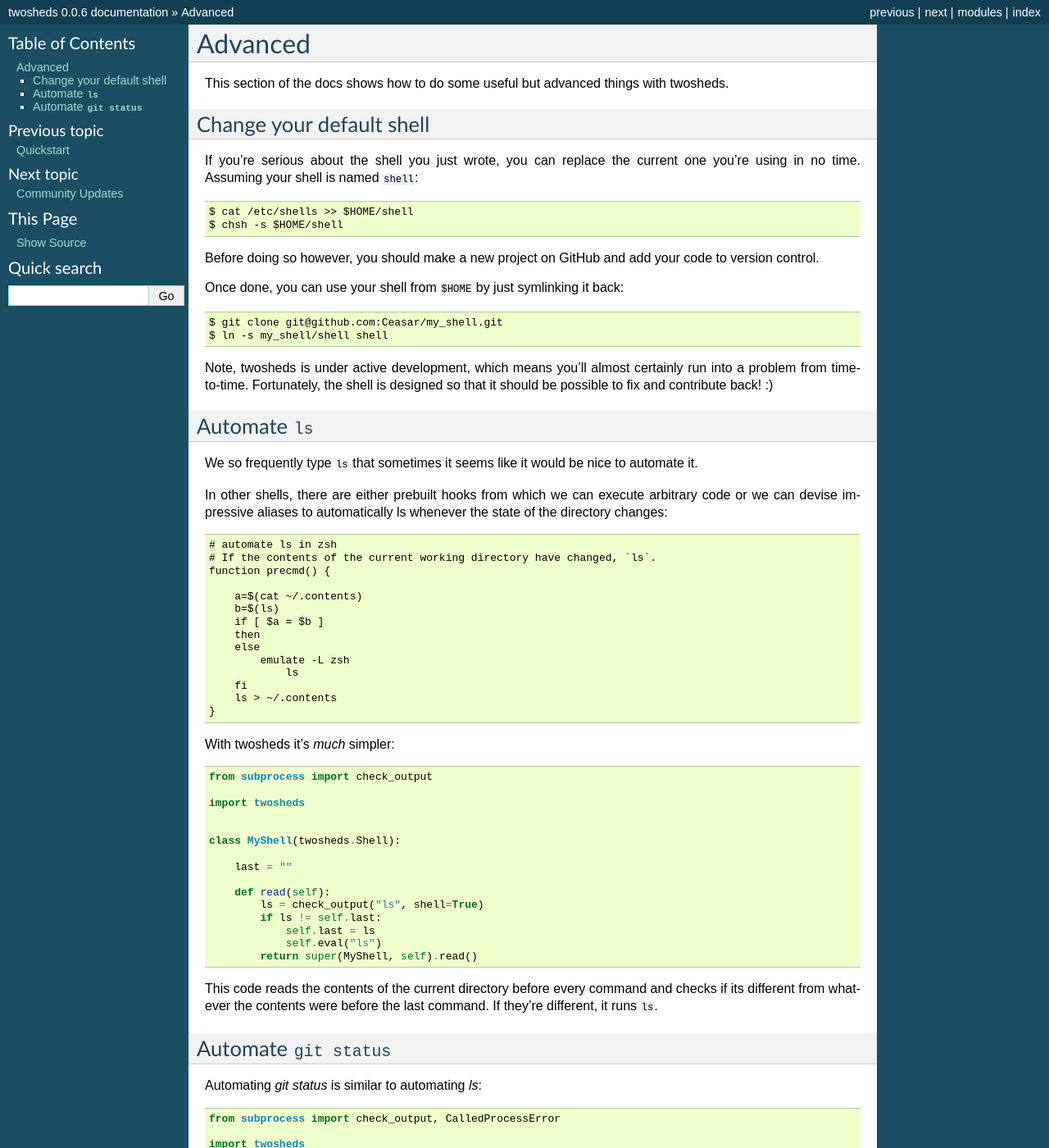
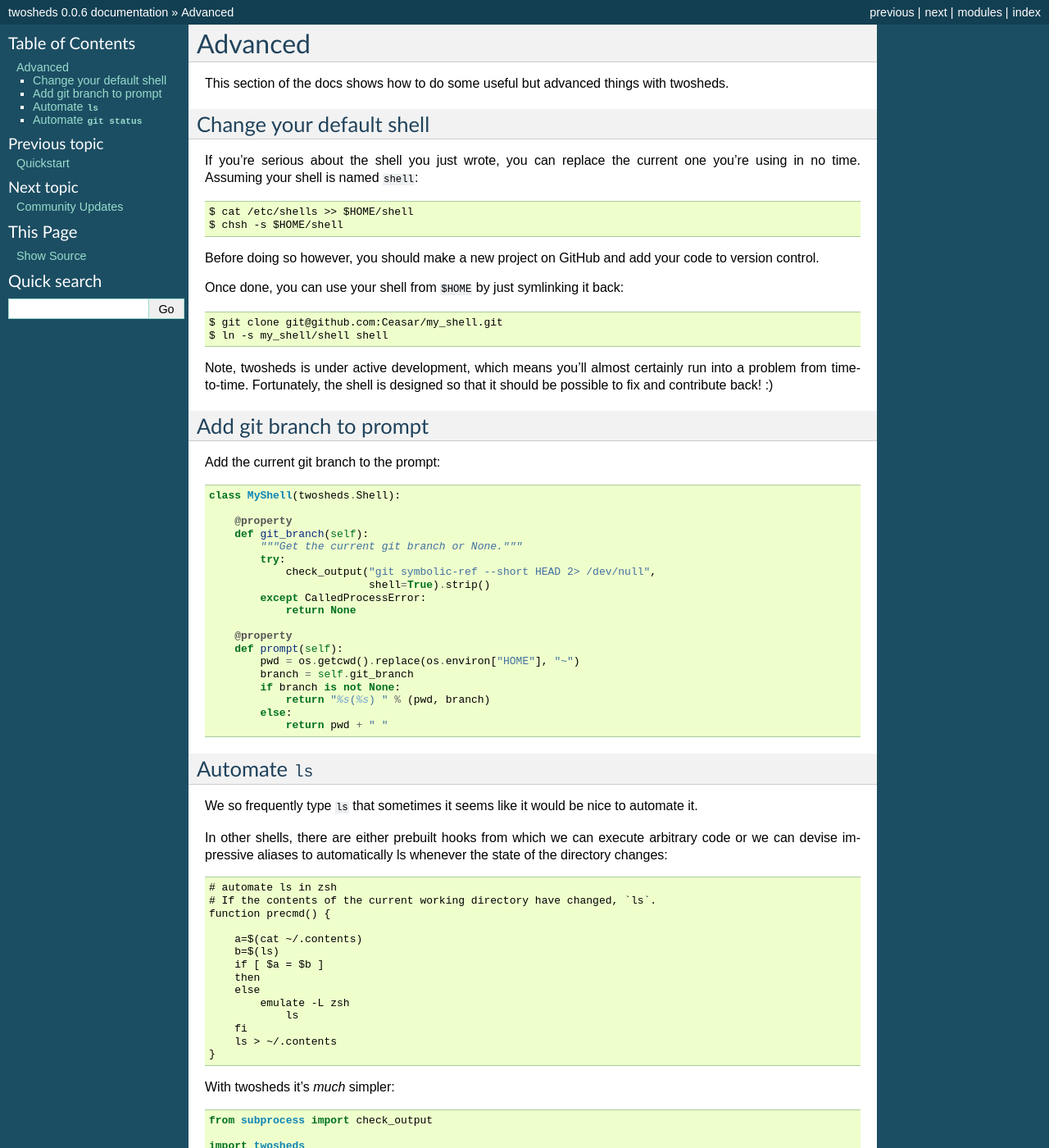
Before and after one commit to Ceasar/twosheds, a Sphinx documentation site: the page built from docs/user/advanced.rst, in a window 1280 px wide and 1400 px high. Shown: the whole window at 82% size. Built offline with Sphinx 7.4.7, drawn with Linux system fonts in a browser that asks for light colours.

Commit message:
explain how to add git branch to the prompt

```diff
--- a/docs/user/advanced.rst
+++ b/docs/user/advanced.rst
@@ -26,6 +26,31 @@ Once done, you can use your shell from ``$HOME`` by just symlinking it back::
 Note, twosheds is under active development, which means you'll almost
 certainly run into a problem from time-to-time. Fortunately, the shell is
 designed so that it should be possible to fix and contribute back! :)
+
+Add git branch to prompt
+------------------------
+
+Add the current git branch to the prompt::
+
+    class MyShell(twosheds.Shell):
+
+        @property
+        def git_branch(self):
+            """Get the current git branch or None."""
+            try:
+                check_output("git symbolic-ref --short HEAD 2> /dev/null",
+                             shell=True).strip()
+            except CalledProcessError:
+                return None
+
+        @property
+        def prompt(self):
+            pwd = os.getcwd().replace(os.environ["HOME"], "~")
+            branch = self.git_branch
+            if branch is not None:
+                return "%s(%s) " % (pwd, branch)
+            else:
+                return pwd + " "
 
 Automate ``ls``
 ---------------
```
